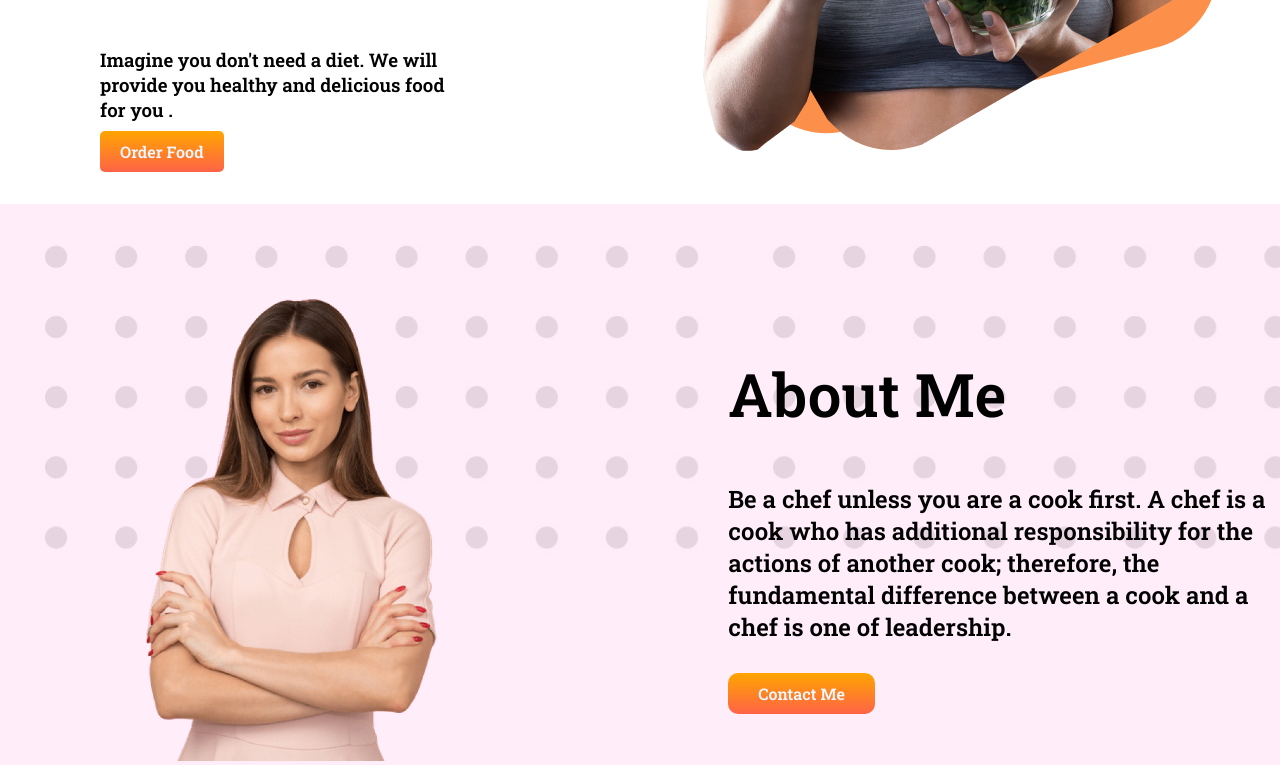
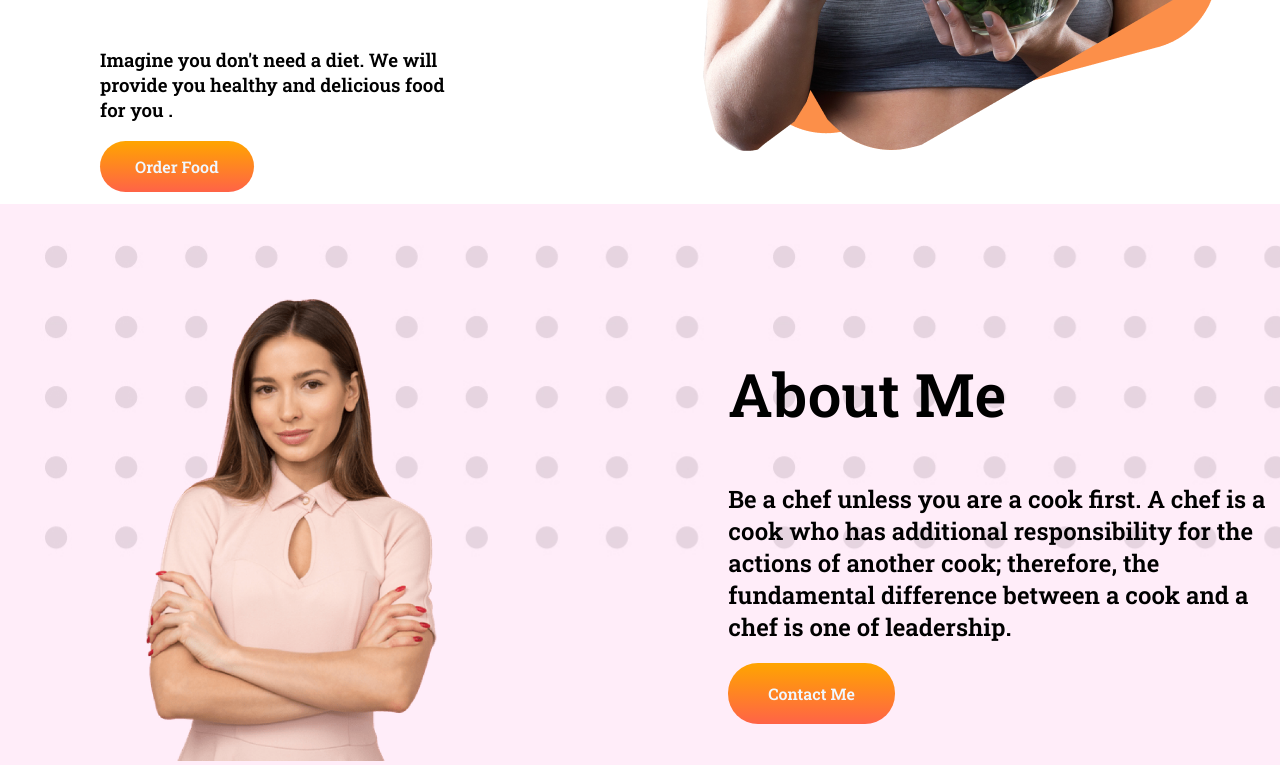
Before and after one commit to Touhid49/Food_diet-recipes, a plain HTML site: page index.html in a window 1280 px wide. Shown: the part 548-1313 px from the top of the page. Drawn offline with Linux system fonts and the light colour scheme.

Commit message:
again updated

```diff
--- a/style.css
+++ b/style.css
@@ -52,8 +52,10 @@ span{
     background-image: linear-gradient(orange,tomato);
     color: aliceblue;
     font-weight: 700px;
-    padding: 10px 20px;
-    border-radius: 5px;
+    padding: 15px 35px;
+    border-radius: 30px;
+    position: relative;
+    top: 15px;
 
 }
 h1{
@@ -76,8 +78,8 @@ h1{
     background-image: linear-gradient(orange,tomato);
     color: aliceblue;
     font-weight: 700px;
-    padding: 10px 30px;
-    border-radius: 10px;
+    padding: 20px 40px;
+    border-radius: 30px;
     position: relative;
     top: 20px;
 
```
